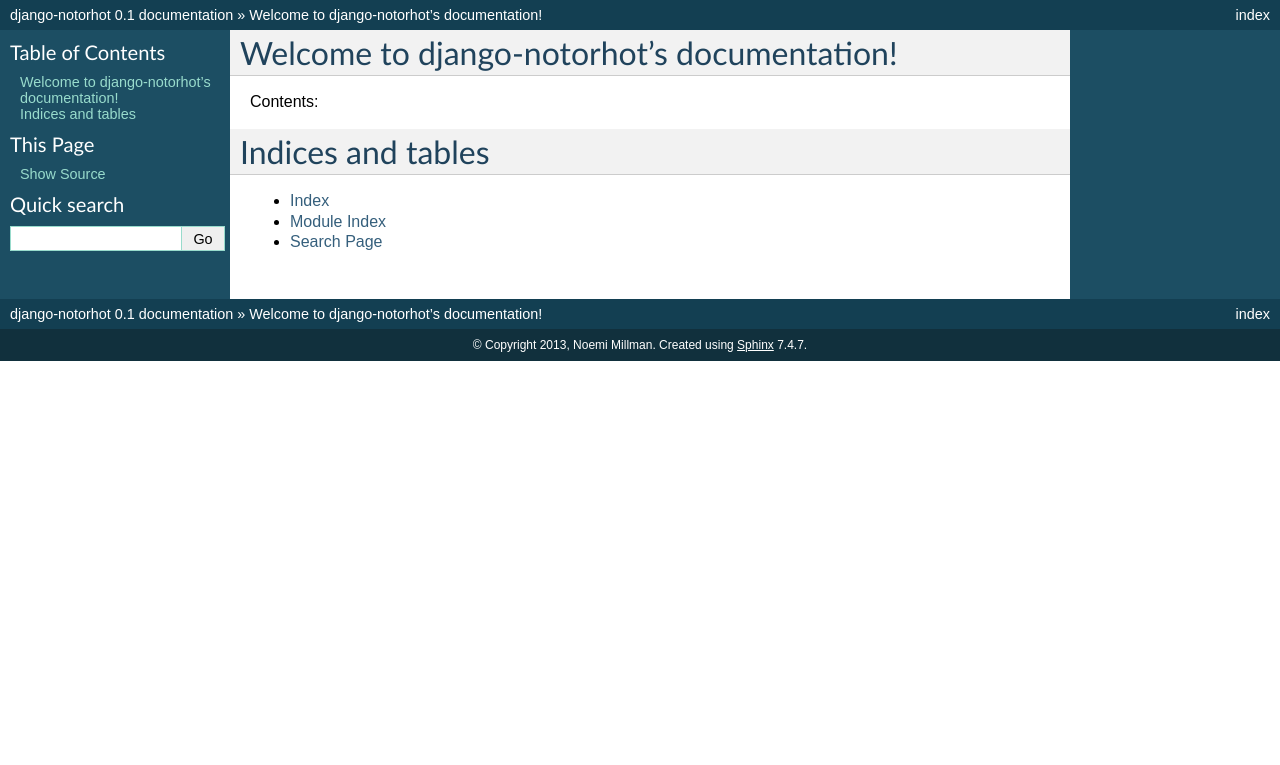
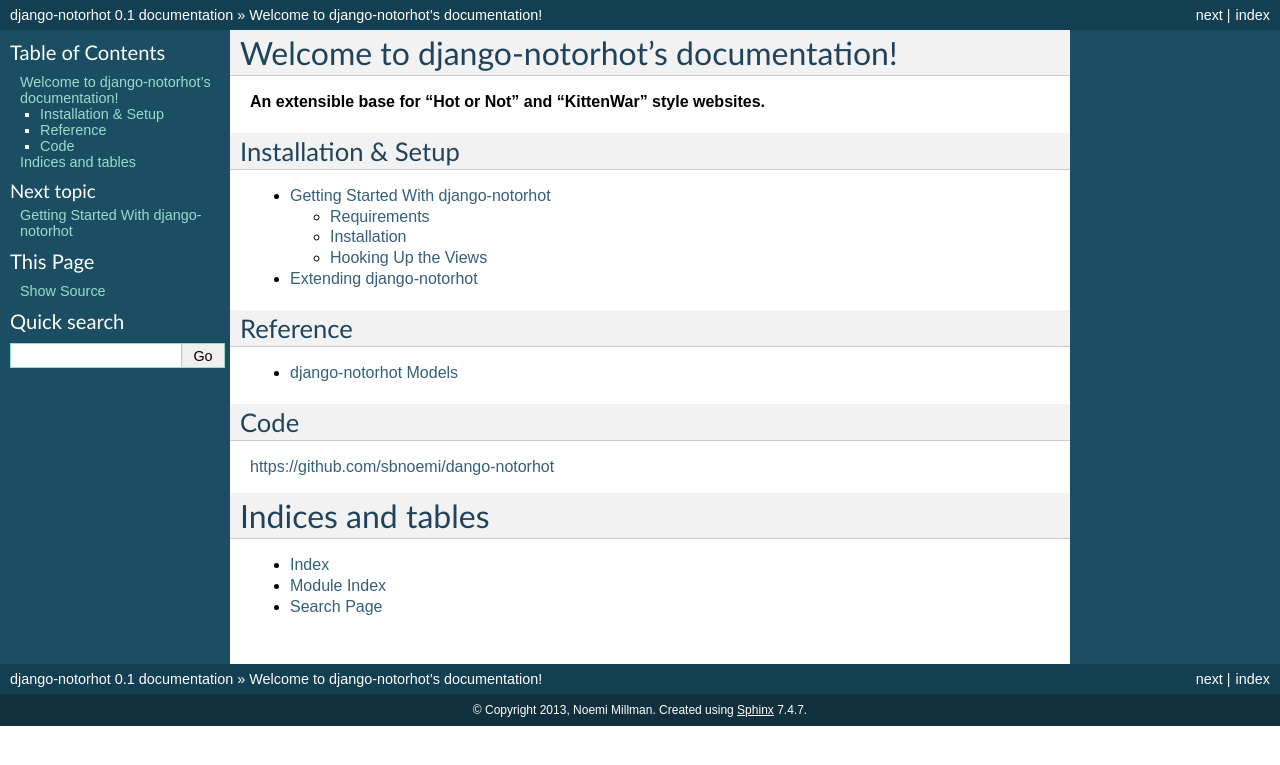
Before and after one commit to sbnoemi/notorhot, a Sphinx documentation site: the page built from docs/source/index.rst, in a window 1280 px wide. Shown: the top 765 px of the page. Built offline with Sphinx 7.4.7, drawn with Linux system fonts in a browser that asks for light colours.

Commit message:
First stab at Installation instructions

```diff
--- a/docs/source/index.rst
+++ b/docs/source/index.rst
@@ -6,11 +6,30 @@
 Welcome to django-notorhot's documentation!
 ===========================================
 
-Contents:
+**An extensible base for "Hot or Not" and "KittenWar" style websites.**
+
+
+Installation & Setup
+--------------------
 
 .. toctree::
    :maxdepth: 2
 
+   installation
+   extending
+
+Reference
+---------
+
+.. toctree::
+   :maxdepth: 2
+
+   models
+
+Code
+----
+
+https://github.com/sbnoemi/dango-notorhot
 
 
 Indices and tables
--- /dev/null
+++ b/docs/source/installation.rst
@@ -0,0 +1,68 @@
+************************************
+Getting Started With django-notorhot
+************************************
+
+.. contents:: Table of Contents
+   :local:
+   :backlinks: top
+
+
+Requirements
+============
+
+django-notorhot requires Python 2.6+ as well as the packages listed below.
+
+Additionally, `South <https://pypi.python.org/pypi/South/>`_ is recommended but not required.
+
+`Sphinx <http://sphinx-doc.org/>`_ is required to build the documentation.
+
+.. _dependencies:
+
+Installing django-notorhot (:ref:`see below <installation>`) will automatically install the below packages if they are not already installed:
+
+* `Django <https://www.djangoproject.com/>`_
+* `Sorl Thumbnail <https://github.com/mariocesar/sorl-thumbnail>`_
+* `Django Model Utils <https://bitbucket.org/carljm/django-model-utils/src>`_
+* `PIL <https://pypi.python.org/pypi/PIL>`_ (deprecated) or `Pillow <https://pypi.python.org/pypi/Pillow/>`_ (recommended)
+* `django-autoslug <https://pypi.python.org/pypi/django-autoslug>`_
+
+
+.. _installation:
+
+Installation
+============
+
+.. note:: These instructions assume you are using ``pip`` for Python package management.
+
+1. Install django-notorhot from Github::
+
+.. parsed-literal::
+
+   pip install -e git+https://github.com/sbnoemi/notorhot.git@0.2#egg=django-notorhot
+
+This will automatically install django-notorhot's :ref:`dependencies <dependencies>`.
+
+2. Add the ``notorhot`` module to your ``INSTALLED_APPS`` setting:
+
+``settings.py``
+
+.. code-block:: python
+
+   INSTALLED_APPS = (
+      ...
+      'notorhot',
+      ...
+   )
+
+3. Update your database by running ``manage.py migrate notorhot`` (if you have South installed) or ``manage.py syncdb`` (if you don't).
+
+4. Add django-notorhot's URLs to your ``urlconf`` (:ref:`see below <setup_views>`.
+
+5. Add content (see :doc:`models` documentation).
+
+.. _setup_views::
+
+Hooking Up the Views
+====================
+
+Coming soon...
```
Also changed, not shown: docs/source/extending.rst (added, +9 -0 lines), docs/source/models.rst (added, +9 -0 lines).
